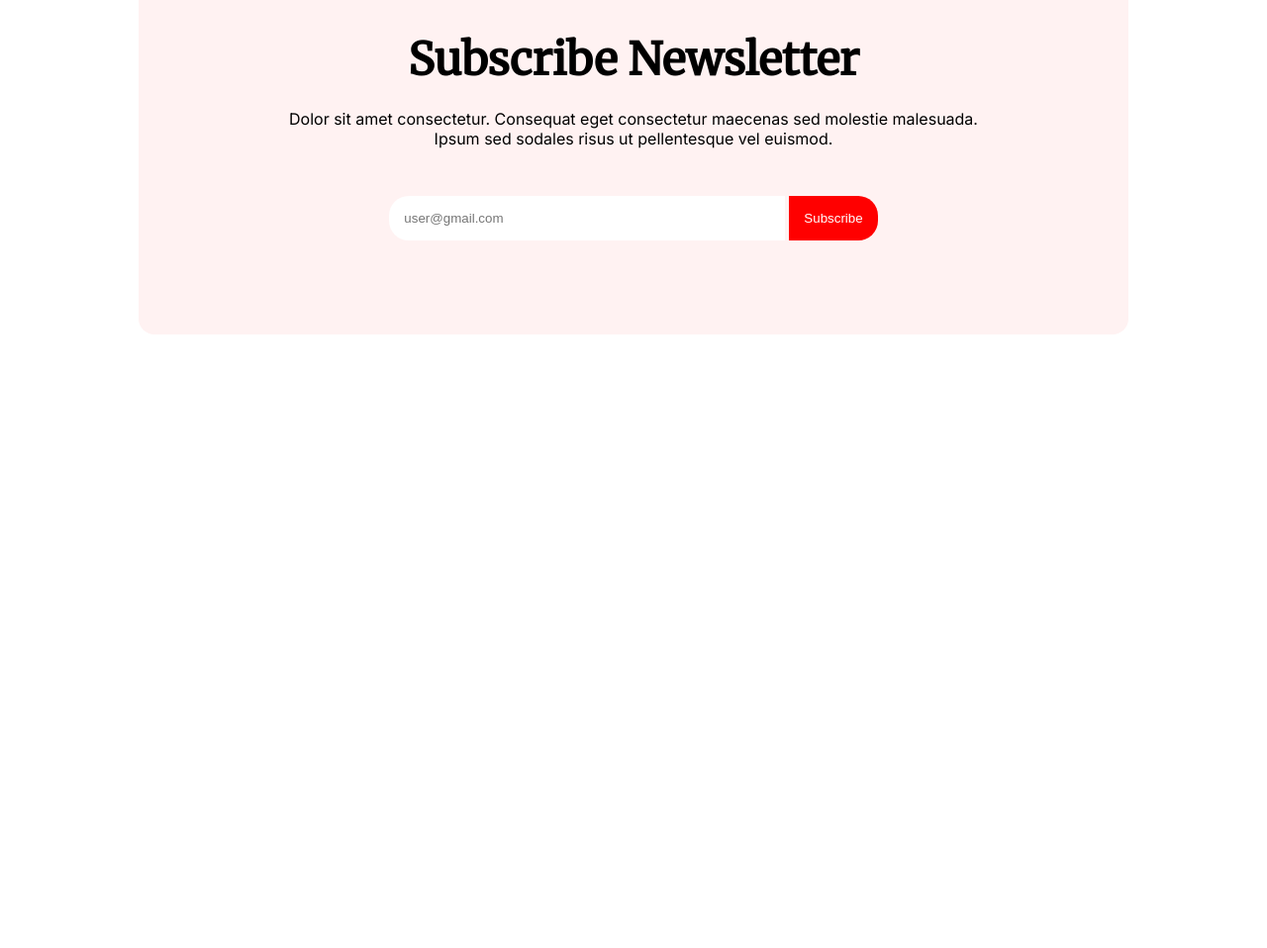
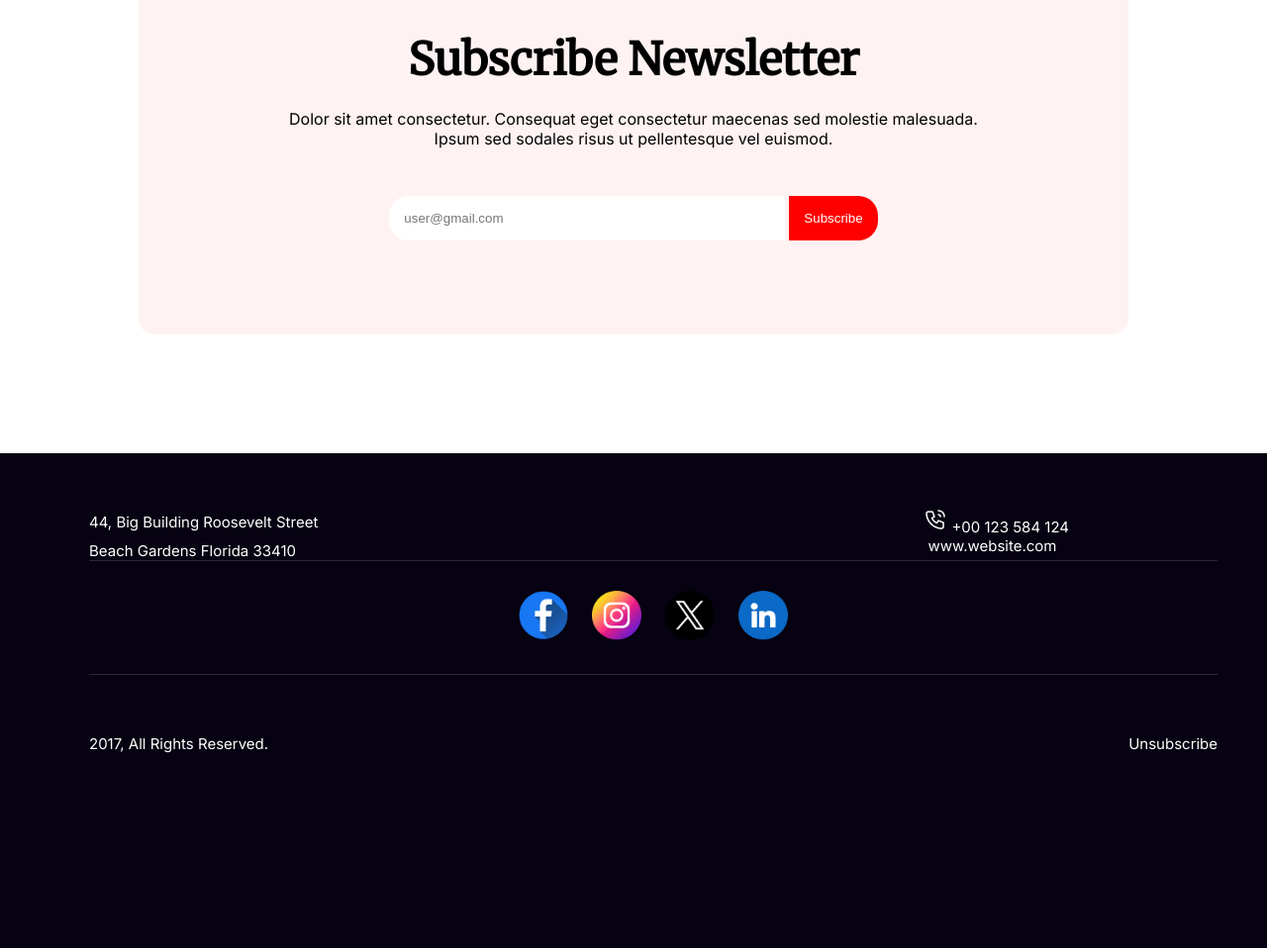
Before and after one commit to shuvoahmedd/website-newyear, a plain HTML site: page index.html in a window 1280 px wide. Shown: the part 5831-6789 px from the top of the page at 99% size. Before the commit the page ends 6289 px from the top, so only its background shows below. Drawn offline with Linux system fonts and the light colour scheme.

Commit message:
new contact

```diff
--- a/index.html
+++ b/index.html
@@ -139,7 +139,35 @@
     </main>
 
     <footer>
-
-    </footer>
+        <footer class="footer-section">
+            <div class="footer-container">
+                <div class="contact1">
+                    <div class="item-1">
+                        <p>44, Big Building Roosevelt Street</p>
+                        <p>Beach Gardens Florida 33410</p>
+                    </div>
+                    <div class="item-2">
+                        <p><img src="./resources/Call.png" alt=""> +00 123 584 124</p>
+                        <p><img src="./resources/we" alt=""> www.website.com</p>
+                    </div>
+                </div>
+                <hr>
+                <div class="social-media">
+                    <a href=""><img class=" icon" src="./resources/Facebook.png" alt=""></a>
+                    <a href=""><img class=" icon"  src="./resources/Instagram.png" alt=""></a>
+                    <a href=""><img class=" icon"  src="./resources/Twitter.png" alt=""></a>
+                    <a href=""><img class=" icon"  src="./resources/Linkedin.png" alt=""></a>
+                </div>
+                <hr>
+                <div class="contact2">
+                    <div class="item-3">
+                        <p>2017, All Rights Reserved.</p>
+                    </div>
+                    <div class="item-4">
+                        <p>Unsubscribe</p>
+                    </div>
+                </div>
+            </div>
+        </footer>
 </body>
 </html>
--- a/style/style.css
+++ b/style/style.css
@@ -395,3 +395,82 @@ input {
     color: #FFF;
     border-radius: 0 20px 20px 0;
 }
+
+.footer-section {
+    width: 1320px;
+    height: 500px;
+    margin: 0 auto;
+    background: #070211;
+}
+
+.footer-container {
+    width: 1140px;
+    margin: 0 auto;
+}
+
+.contact1 {
+    display: flex;
+    justify-content: space-between;
+    align-items: center;
+    padding-top: 50px;
+}
+
+.item-1 p {
+    margin-top: 10px;
+    color: #FFF;
+    font-size: 15px;
+    font-family: 'Inter';
+    font-weight: 500;
+}
+
+.item-2 p {
+    margin-left: 200px;
+    color: #FFF;
+    font-size: 15px;
+    font-weight: 500;
+    padding-right: 150px;
+    font-family: 'Inter';
+    cursor: pointer;
+}
+
+.footer-container hr {
+    height: 1px;
+    border: none;
+    background: rgba(255, 255, 255, 0.15);
+}
+
+.social-media {
+
+    text-align: center;
+    padding: 30px;
+    letter-spacing: 20px;
+}
+
+.icon {
+    width: 50px;
+    height: 50px;
+}
+
+.contact2 {
+    display: flex;
+    justify-content: space-between;
+    align-items: center;
+    padding-top: 10px;
+}
+
+.item-3 p {
+    color: #FFF;
+    font-family: 'Inter';
+    font-size: 15px;
+    font-weight: 500;
+    margin-top: 50px;
+}
+
+.item-4 {
+    color: #FFF;
+    font-family: 'Inter';
+    font-size: 15px;
+    font-weight: 500;
+    cursor: pointer;
+    margin-top: 50px;
+}
```
